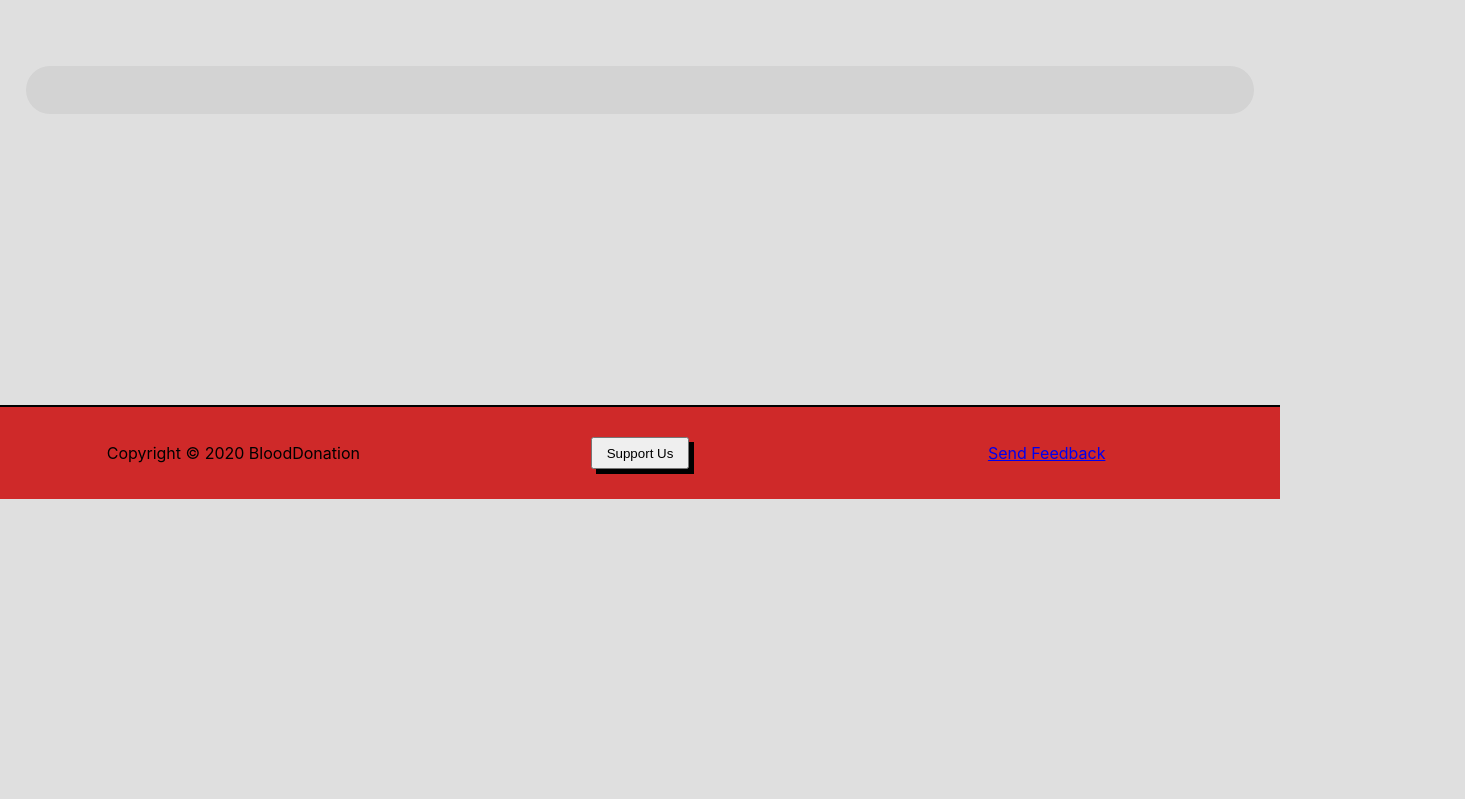
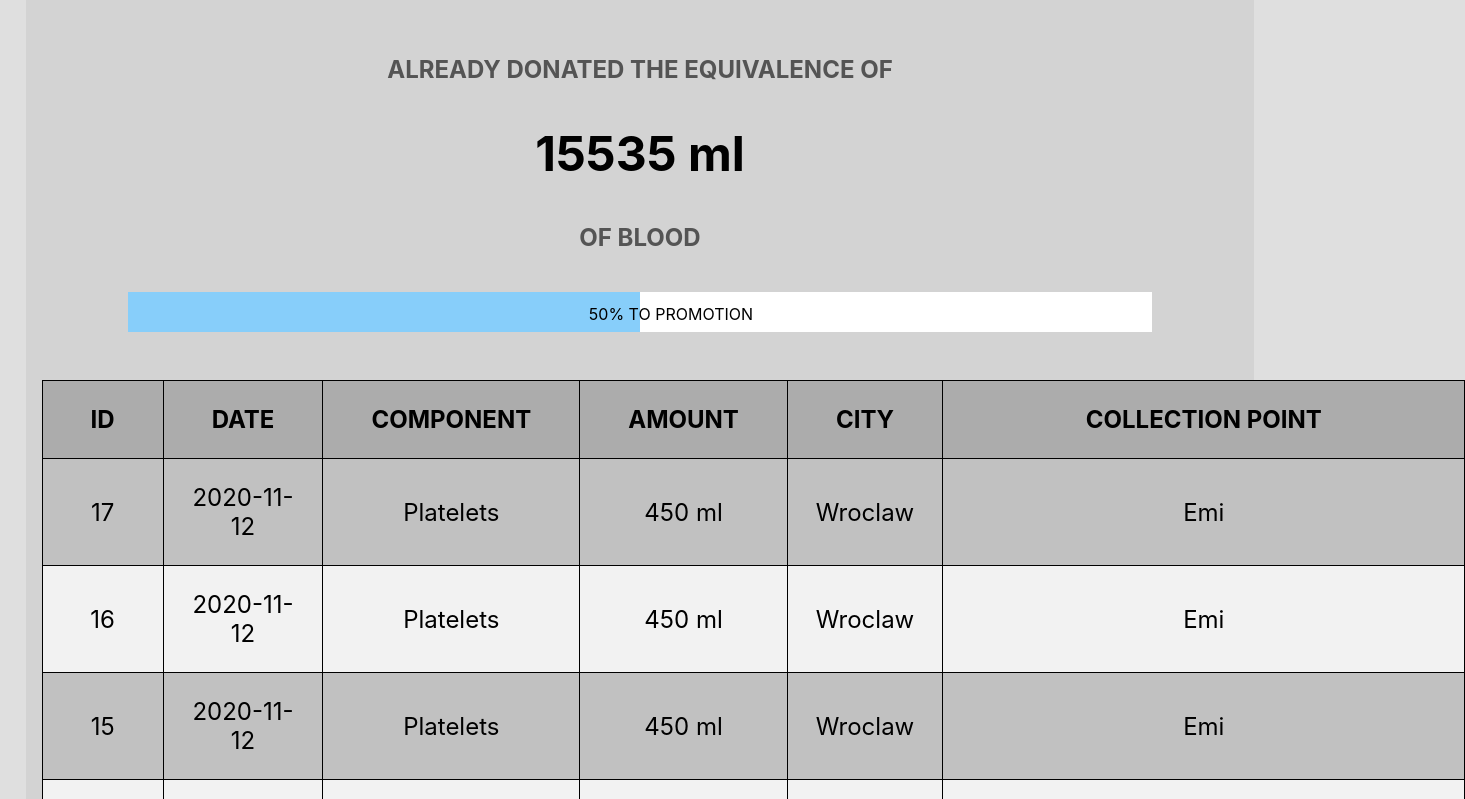
Before and after one commit to PawelWisn/BloodDonation, a React (Create React App) app in the folder blood-donation-frontend/: page /profile in a window 1280 px wide. Shown: the part 301-1100 px from the top of the page, 1465 px wide, since content can reach past the window. Before the commit the page ends 800 px from the top, so only its background shows below. Built offline with nearby package versions, Linux system fonts and the light colour scheme.

Commit message:
my profile layout ready

```diff
--- a/blood-donation-frontend/src/components/BloodReserves.tsx
+++ b/blood-donation-frontend/src/components/BloodReserves.tsx
@@ -890,7 +890,7 @@ function buildRow(row: any) {
 
 function createTableContent(data: any) {
     const iterations = data.length / 8;
-    let content = [];
+    let content:any = [];
     for (let i = 0; i < iterations; ++i) {
         let row = []
         for (let j = 0; j < 8; ++j) {
--- a/blood-donation-frontend/src/components/MyProfile.scss
+++ b/blood-donation-frontend/src/components/MyProfile.scss
@@ -1,7 +1,92 @@
-.my-profile-container{
+.my-profile-container {
   margin: 2em 2% 3em 2%;
-  padding: 1em 1em 2em 1em;
+  padding: 0 1em 3em 1em;
   text-align: center;
   background-color: lightgray;
   border-radius: 50px;
+
+  h1 {
+    font-size: 4em;
+  }
+
+  h2 {
+    font-size: 3em;
+  }
+
+  h5 {
+    font-size: 1.5em;
+    color: #545454;
+  }
+
+  #profile-stats {
+    background-color: lightgray;
+    margin: auto;
+    position: relative;
+    font-size: 1.5em;
+    border-collapse: collapse;
+
+    thead {
+      background-color: #acacac;
+      padding: 2em;
+
+      tr {
+        th {
+          padding: 1em 2em;
+          border: 1px solid black;
+        }
+
+      }
+
+
+    }
+
+    tbody {
+      tr {
+        background-color: #c1c1c1;
+
+        &:nth-child(2n) {
+          background-color: #f2f2f2;
+        }
+
+        td {
+          padding: 1em;
+          border: 1px solid black;
+
+          &:last-child {
+            padding: 1em 10em;
+          }
+
+        }
+
+      }
+    }
+
+  }
 }
+
+
+#progress-outer {
+  margin: 2em auto 3em auto;
+  width: 80vw;
+  height: 5vh;
+  background-color: white;
+  position: relative;
+
+  #progress-text {
+    position: absolute;
+    left: 45%;
+    top: 30%;
+    z-index: 100;
+    height: 5vh;
+  }
+
+  #progress-inner {
+    position: absolute;
+    left: 0;
+    top: 0;
+    width: 50%;
+    //padding: 2em;
+    height: 5vh;
+    background-color: lightskyblue;
+  }
+}
--- a/blood-donation-frontend/src/components/MyProfile.tsx
+++ b/blood-donation-frontend/src/components/MyProfile.tsx
@@ -5,14 +5,261 @@ import UpperBar from "./UpperBar";
 import BottomBar from "./BottomBar";
 
 
-function MyProfile(){
+let data = [
+    {
+        "donationID": "41",
+        "donationType": "PLT",
+        "place": {
+            "city": "Wroclaw",
+            "placeName": "Emi"
+        },
+        "amount": 450,
+        "time": "2020-11-12T21:55:03.017449"
+    },
+    {
+        "donationID": "40",
+        "donationType": "PLT",
+        "place": {
+            "city": "Wroclaw",
+            "placeName": "Emi"
+        },
+        "amount": 450,
+        "time": "2020-11-12T21:55:02.895341"
+    },
+    {
+        "donationID": "39",
+        "donationType": "PLT",
+        "place": {
+            "city": "Wroclaw",
+            "placeName": "Emi"
+        },
+        "amount": 450,
+        "time": "2020-11-12T21:55:02.698382"
+    },
+    {
+        "donationID": "38",
+        "donationType": "PLT",
+        "place": {
+            "city": "Wroclaw",
+            "placeName": "Emi"
+        },
+        "amount": 450,
+        "time": "2020-11-12T21:55:02.566480"
+    },
+    {
+        "donationID": "37",
+        "donationType": "PLT",
+        "place": {
+            "city": "Wroclaw",
+            "placeName": "Emi"
+        },
+        "amount": 450,
+        "time": "2020-11-12T21:55:02.380095"
+    },
+    {
+        "donationID": "36",
+        "donationType": "PLT",
+        "place": {
+            "city": "Wroclaw",
+            "placeName": "Emi"
+        },
+        "amount": 450,
+        "time": "2020-11-12T21:55:02.241395"
+    },
+    {
+        "donationID": "35",
+        "donationType": "PLT",
+        "place": {
+            "city": "Wroclaw",
+            "placeName": "Emi"
+        },
+        "amount": 450,
+        "time": "2020-11-12T21:55:02.067194"
+    },
+    {
+        "donationID": "34",
+        "donationType": "PLT",
+        "place": {
+            "city": "Wroclaw",
+            "placeName": "Emi"
+        },
+        "amount": 450,
+        "time": "2020-11-12T21:55:01.967652"
+    },
+    {
+        "donationID": "33",
+        "donationType": "PLT",
+        "place": {
+            "city": "Wroclaw",
+            "placeName": "Emi"
+        },
+        "amount": 450,
+        "time": "2020-11-12T21:55:01.738540"
+    },
+    {
+        "donationID": "32",
+        "donationType": "PLT",
+        "place": {
+            "city": "Wroclaw",
+            "placeName": "Emi"
+        },
+        "amount": 450,
+        "time": "2020-11-12T21:55:01.623506"
+    },
+    {
+        "donationID": "31",
+        "donationType": "PLT",
+        "place": {
+            "city": "Wroclaw",
+            "placeName": "Emi"
+        },
+        "amount": 450,
+        "time": "2020-11-12T21:55:01.456778"
+    },
+    {
+        "donationID": "30",
+        "donationType": "PLT",
+        "place": {
+            "city": "Wroclaw",
+            "placeName": "Emi"
+        },
+        "amount": 450,
+        "time": "2020-11-12T21:55:01.264789"
+    },
+    {
+        "donationID": "29",
+        "donationType": "PLT",
+        "place": {
+            "city": "Wroclaw",
+            "placeName": "Emi"
+        },
+        "amount": 450,
+        "time": "2020-11-12T21:55:01.076762"
+    },
+    {
+        "donationID": "28",
+        "donationType": "PLT",
+        "place": {
+            "city": "Wroclaw",
+            "placeName": "Emi"
+        },
+        "amount": 450,
+        "time": "2020-11-12T21:55:00.906831"
+    },
+    {
+        "donationID": "27",
+        "donationType": "PLT",
+        "place": {
+            "city": "Wroclaw",
+            "placeName": "Emi"
+        },
+        "amount": 450,
+        "time": "2020-11-12T21:55:00.635491"
+    },
+    {
+        "donationID": "26",
+        "donationType": "PLT",
+        "place": {
+            "city": "Wroclaw",
+            "placeName": "Emi"
+        },
+        "amount": 450,
+        "time": "2020-11-12T21:55:00.513935"
+    },
+    {
+        "donationID": "25",
+        "donationType": "PLT",
+        "place": {
+            "city": "Wroclaw",
+            "placeName": "Emi"
+        },
+        "amount": 450,
+        "time": "2020-11-12T21:54:59.981112"
+    }
+];
 
-    return(
+function buildRow(rowIdx: number, columns: any) {
+    return (
+        <tr key={columns[5]}>
+            <td>{rowIdx}</td>
+            <td>{columns[0]}</td>
+            <td>{columns[1]}</td>
+            <td>{columns[2]}</td>
+            <td>{columns[3]}</td>
+            <td>{columns[4]}</td>
+        </tr>
+    );
+}
+
+function createTableContent(data: any) {
+    let typeConverter: any = {
+        'BLD': "Blood",
+        "PLT": "Platelets",
+        "PLM": "Plasma",
+        "ERT": "Erythrocytes",
+        "LEU": "Leukocytes"
+    };
+    let content: any = [];
+    for (let i = 0; i < data.length; ++i) {
+        const date = data[i]['time'].split('T')[0];
+        const comp = typeConverter[data[i]['donationType']];
+        const amount = data[i]['amount'] + ' ml';
+        const city = data[i]['place']['city'];
+        const place = data[i]['place']['placeName'];
+        const key = data[i]['donationID'];
+        content.push(buildRow(data.length - i, [date, comp, amount, city, place, key]));
+    }
+    return content;
+}
+
+function MyProfile() {
+
+    return (
         <div className="main-page-content">
             <UpperBar/>
 
             <div className="my-profile-container">
+                <div>
+                    <h5>YOUR CURRENT TITLE</h5>
+                </div>
+                <div>
+                    <h1 id='title-header' className='standout'>HONORARY DONOR</h1>
+                </div>
+                <div>
+                    <h5>ALREADY DONATED THE EQUIVALENCE OF</h5>
+                </div>
+                <div>
+                    <h2 id='equivalence-header' className='standout'>15535 ml</h2>
+                </div>
+                <div>
+                    <h5>OF BLOOD</h5>
+                </div>
+
+                <div id="progress-outer">
+                    <div id='progress-text'>50% TO PROMOTION</div>
+                    <div id='progress-inner'/>
+                </div>
+
+                <div>
+                    <table id='profile-stats'>
+                        <thead>
+                        <tr id='profile-stats-header-row'>
+                            <th>ID</th>
+                            <th>DATE</th>
+                            <th>COMPONENT</th>
+                            <th>AMOUNT</th>
+                            <th>CITY</th>
+                            <th>COLLECTION POINT</th>
+                        </tr>
+
+                        </thead>
+                        <tbody>
+                        {createTableContent(data)}
+                        </tbody>
+                    </table>
+                </div>
             </div>
+
 
             <BottomBar/>
         </div>
```
